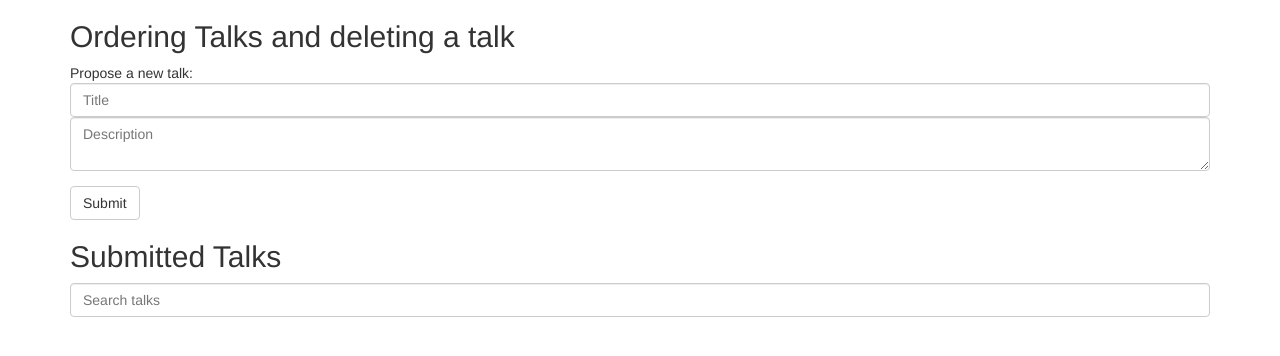
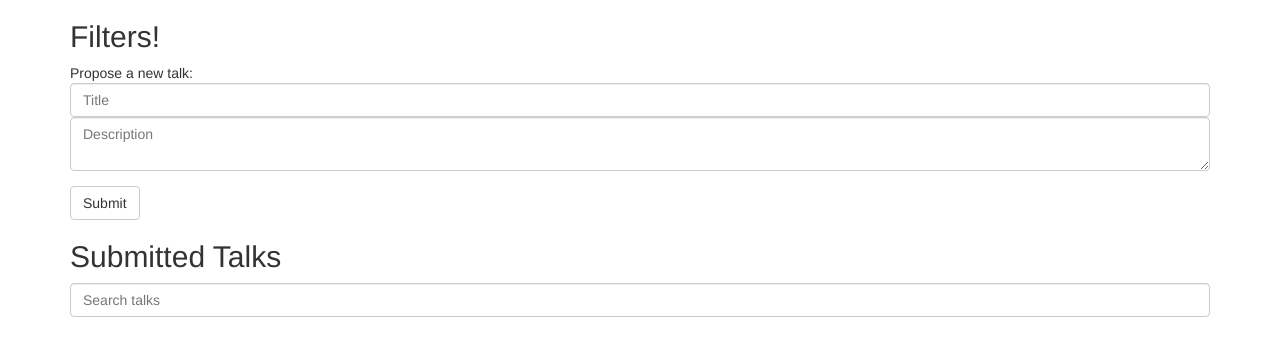
Before and after one commit to gempesaw/ya-ng-intro, a website: page ng/app/5-filters.html in a window 1280 px wide. Drawn offline with Linux system fonts and the light colour scheme; no server answers; files whose address does not match are found by name.

Commit message:
Retitle some slides

```diff
--- a/ng/app/5-filters.html
+++ b/ng/app/5-filters.html
@@ -9,7 +9,7 @@
     <script src="bower_components/bootstrap/dist/js/bootstrap.js"></script>
   </head>
   <body class="container" ng-controller="proposalCtrl as Proposal">
-    <h2>Ordering Talks and deleting a talk</h2>
+    <h2>Filters!</h2>
 
     <div class="form-group" >
       Propose a new talk:
```
Also changed, not shown: ng/app/6-refactored.html (+1 -1 lines), 1 other file.
